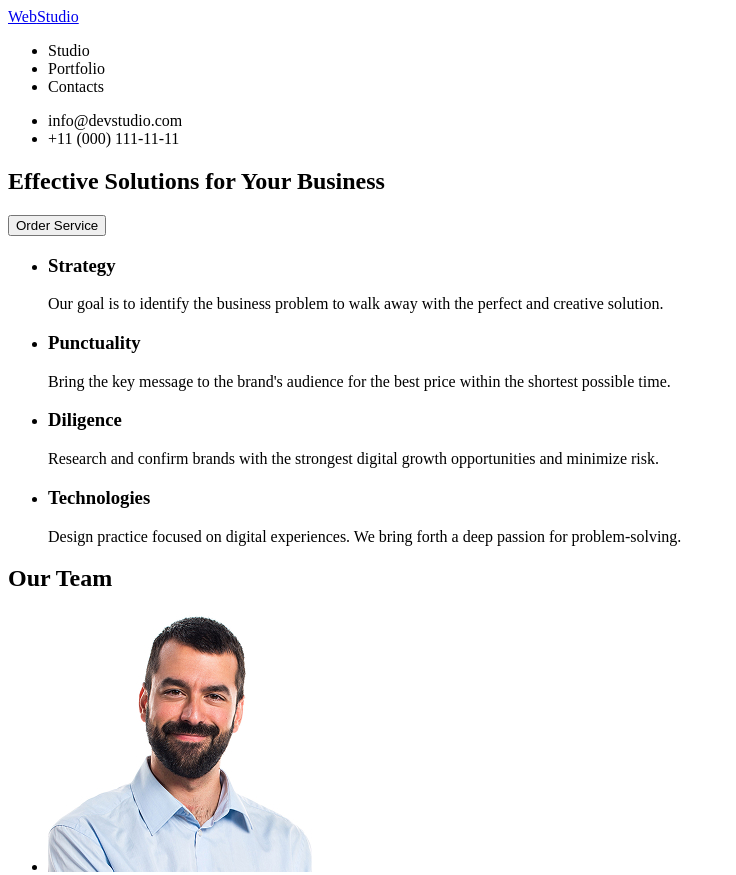
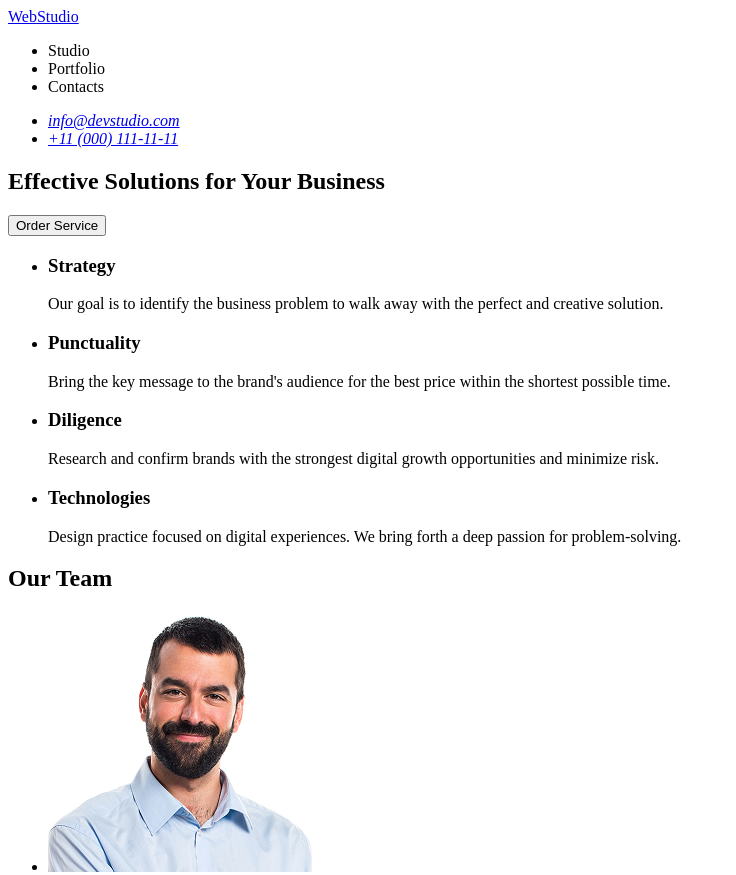
Before and after one commit to Vyacheslav09/goit-markup-hw-01, a plain HTML site: page index.html in a window 1280 px wide. Shown: the top 875 px of the page, without its empty margins (0-736 px from the left). Drawn offline with Linux system fonts and the light colour scheme.

Commit message:
bug fixes

```diff
--- a/index.html
+++ b/index.html
@@ -15,10 +15,12 @@
           <li>Contacts</li>
         </ul>
       </nav>
-      <ul>
-        <li>info@devstudio.com</li>
-        <li>+11 (000) 111-11-11</li>
-      </ul>
+      <address>
+        <ul>
+          <li><a href="mailto:info@devstudio.com">info@devstudio.com</a></li>
+          <li><a href="tel:+110001111111">+11 (000) 111-11-11</a></li>
+        </ul>
+      </address>
     </header>
 
     <main>
```
